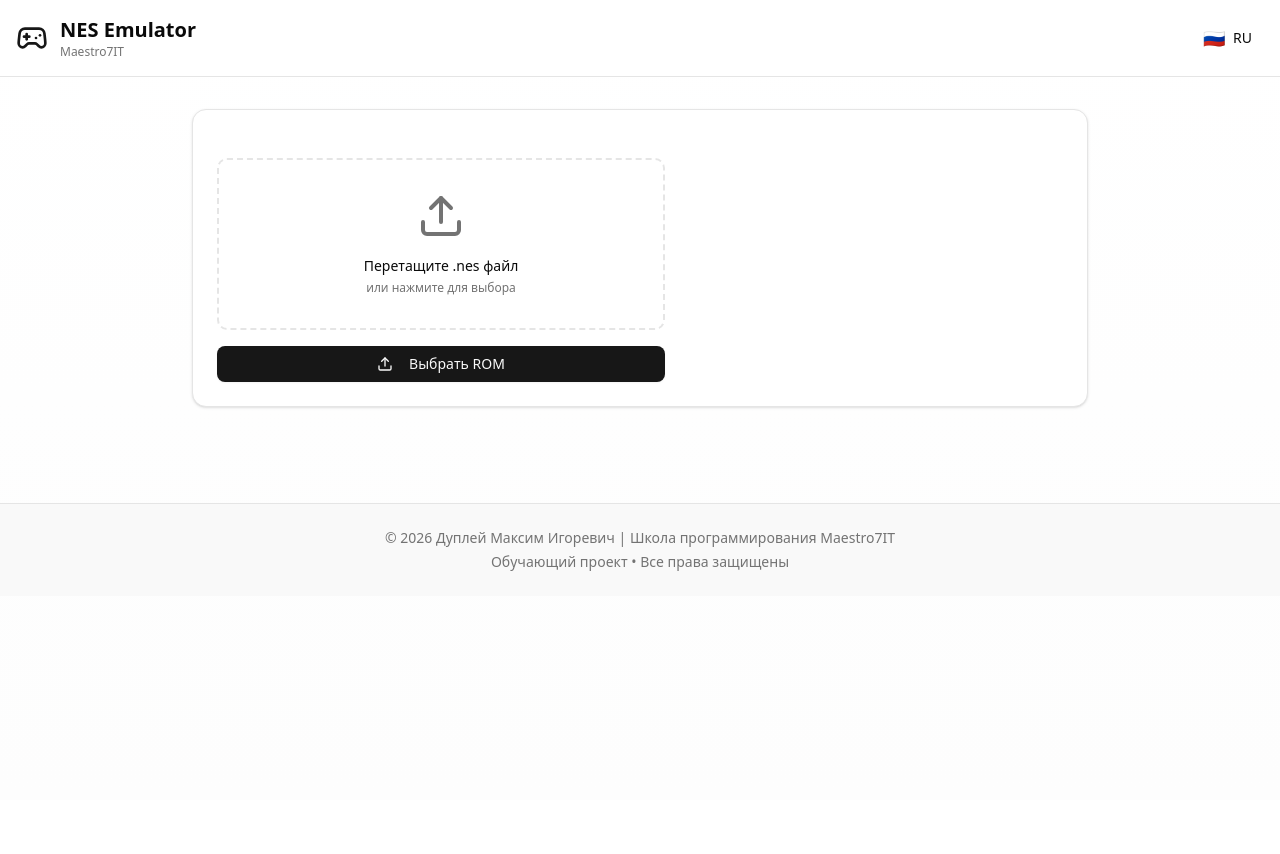
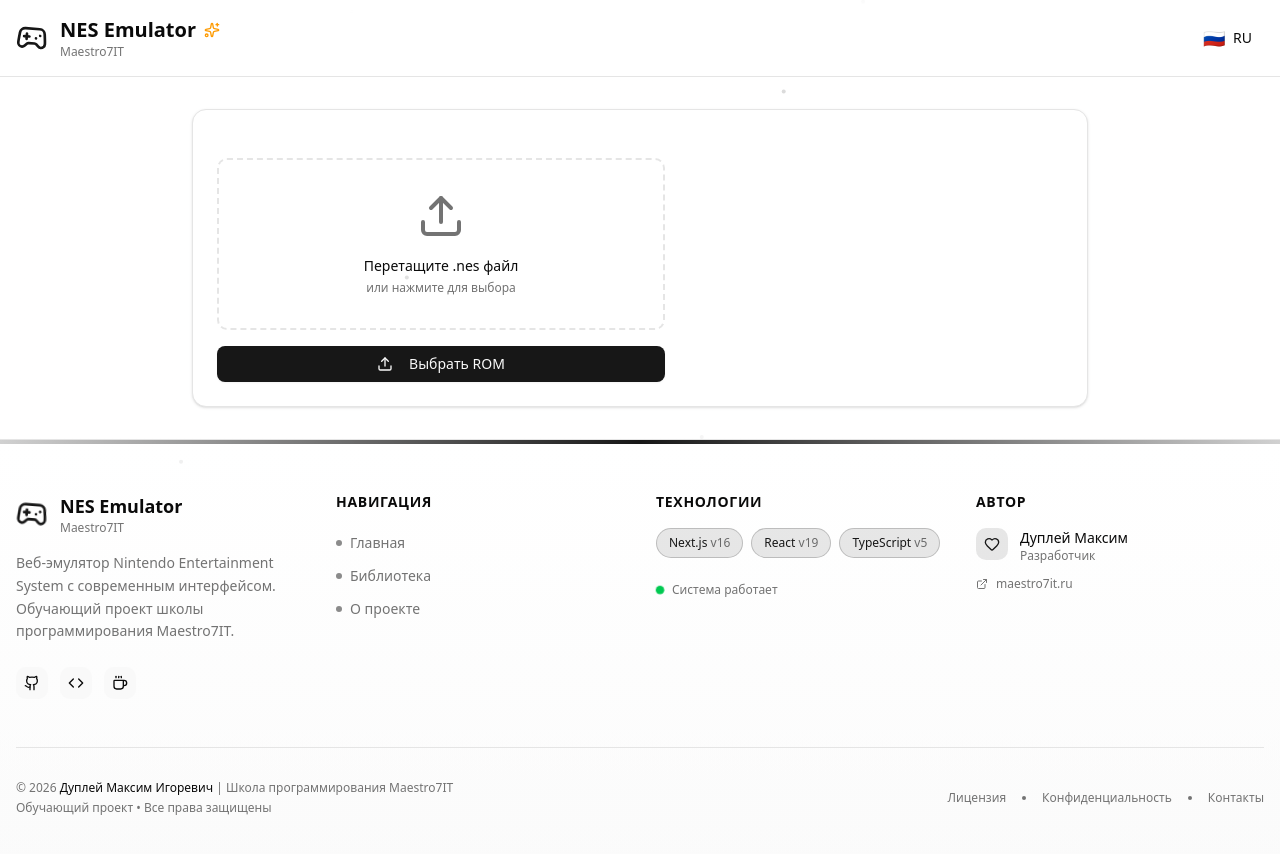
Before and after one commit to QuadDarv1ne/nes-emulator-project, a Next.js app: page / in a window 1280 px wide. Shown: the top 854 px of the page. Before the commit the page ends 800 px from the top, so only its background shows below. Built offline with nearby package versions, Linux system fonts and the light colour scheme.

Commit message:
feat: улучшенный UI с анимациями и новый footer

```diff
--- a/src/app/page.tsx
+++ b/src/app/page.tsx
@@ -3,45 +3,93 @@
 import { useI18n } from '@/lib/i18n'
 import { LocaleSwitcher } from '@/lib/i18n/locale-switcher'
 import { Emulator } from '@/components/emulator'
-import { Gamepad2 } from 'lucide-react'
+import { Footer } from '@/components/footer'
+import { Gamepad2, Sparkles } from 'lucide-react'
+import { motion } from 'framer-motion'
 
 export default function Home() {
   const { t } = useI18n()
 
   return (
-    <div className="min-h-screen bg-gradient-to-b from-background to-muted/20">
+    <div className="min-h-screen bg-gradient-to-b from-background via-background to-muted/20 flex flex-col">
+      {/* Animated background particles */}
+      <div className="fixed inset-0 pointer-events-none overflow-hidden">
+        {[...Array(20)].map((_, i) => (
+          <motion.div
+            key={i}
+            className="absolute w-1 h-1 bg-primary/20 rounded-full"
+            initial={{
+              x: Math.random() * (typeof window !== 'undefined' ? window.innerWidth : 1000),
+              y: Math.random() * (typeof window !== 'undefined' ? window.innerHeight : 1000),
+            }}
+            animate={{
+              y: [null, Math.random() * -100 - 50],
+              opacity: [0, 1, 0],
+            }}
+            transition={{
+              duration: Math.random() * 3 + 2,
+              repeat: Infinity,
+              delay: Math.random() * 2,
+            }}
+          />
+        ))}
+      </div>
+
       {/* Header */}
-      <header className="border-b bg-background/95 backdrop-blur supports-[backdrop-filter]:bg-background/60 sticky top-0 z-50">
+      <motion.header
+        className="border-b bg-background/95 backdrop-blur supports-[backdrop-filter]:bg-background/60 sticky top-0 z-50"
+        initial={{ y: -100 }}
+        animate={{ y: 0 }}
+        transition={{ duration: 0.5 }}
+      >
         <div className="container mx-auto px-4 py-4 flex items-center justify-between">
-          <div className="flex items-center gap-3">
-            <Gamepad2 className="h-8 w-8 text-primary" />
+          <motion.div
+            className="flex items-center gap-3"
+            whileHover={{ scale: 1.02 }}
+          >
+            <motion.div
+              animate={{ rotate: [0, 5, -5, 0] }}
+              transition={{ duration: 2, repeat: Infinity, repeatDelay: 3 }}
+            >
+              <Gamepad2 className="h-8 w-8 text-primary" />
+            </motion.div>
             <div>
-              <h1 className="text-xl font-bold">{t('emulator.title')}</h1>
+              <motion.h1
+                className="text-xl font-bold flex items-center gap-2"
+                initial={{ opacity: 0, x: -20 }}
+                animate={{ opacity: 1, x: 0 }}
+                transition={{ delay: 0.2 }}
+              >
+                {t('emulator.title')}
+                <Sparkles className="h-4 w-4 text-amber-500" />
+              </motion.h1>
               <p className="text-xs text-muted-foreground">Maestro7IT</p>
             </div>
-          </div>
-          <div className="flex items-center gap-2">
+          </motion.div>
+          <motion.div
+            className="flex items-center gap-2"
+            initial={{ opacity: 0, x: 20 }}
+            animate={{ opacity: 1, x: 0 }}
+            transition={{ delay: 0.2 }}
+          >
             <LocaleSwitcher />
-          </div>
+          </motion.div>
         </div>
-      </header>
+      </motion.header>
 
       {/* Main Content */}
-      <main className="container mx-auto px-4 py-8">
-        <Emulator />
+      <main className="container mx-auto px-4 py-8 flex-grow">
+        <motion.div
+          initial={{ opacity: 0, y: 20 }}
+          animate={{ opacity: 1, y: 0 }}
+          transition={{ duration: 0.5, delay: 0.3 }}
+        >
+          <Emulator />
+        </motion.div>
       </main>
 
       {/* Footer */}
-      <footer className="border-t bg-muted/50 mt-16">
-        <div className="container mx-auto px-4 py-6 text-center text-sm text-muted-foreground">
-          <p>
-            © 2026 {t('footer.author')} | {t('footer.school')}
-          </p>
-          <p className="mt-1">
-            {t('footer.educational')} • {t('footer.rights')}
-          </p>
-        </div>
-      </footer>
+      <Footer />
     </div>
   )
 }
--- /dev/null
+++ b/src/components/footer.tsx
@@ -0,0 +1,199 @@
+'use client'
+
+import { useState, useEffect } from 'react'
+import { Gamepad2, Github, Heart, Code, Coffee, ExternalLink } from 'lucide-react'
+import { motion } from 'framer-motion'
+
+const socialLinks = [
+  { name: 'GitHub', icon: Github, href: 'https://github.com/QuadDarv1ne/nes-emulator-project', color: 'hover:text-gray-300' },
+  { name: 'Maestro7IT', icon: Code, href: 'https://maestro7it.ru', color: 'hover:text-blue-400' },
+  { name: 'Support', icon: Coffee, href: '#', color: 'hover:text-amber-400' },
+]
+
+const quickLinks = [
+  { name: 'Главная', href: '/' },
+  { name: 'Библиотека', href: '#library' },
+  { name: 'О проекте', href: '#about' },
+]
+
+const techStack = [
+  { name: 'Next.js', version: '16' },
+  { name: 'React', version: '19' },
+  { name: 'TypeScript', version: '5' },
+]
+
+export function Footer() {
+  const [currentYear] = useState(new Date().getFullYear())
+  const [mounted, setMounted] = useState(false)
+
+  useEffect(() => {
+    setMounted(true)
+  }, [])
+
+  if (!mounted) return null
+
+  return (
+    <footer className="border-t bg-gradient-to-b from-background to-muted/30 mt-auto">
+      {/* Decorative top border */}
+      <div className="h-1 bg-gradient-to-r from-primary/20 via-primary to-primary/20" />
+
+      <div className="container mx-auto px-4 py-12">
+        <div className="grid grid-cols-1 md:grid-cols-2 lg:grid-cols-4 gap-8">
+          {/* Brand Section */}
+          <motion.div
+            className="space-y-4"
+            initial={{ opacity: 0, y: 20 }}
+            animate={{ opacity: 1, y: 0 }}
+            transition={{ duration: 0.5 }}
+          >
+            <div className="flex items-center gap-3">
+              <motion.div
+                animate={{ rotate: [0, 5, -5, 0] }}
+                transition={{ duration: 2, repeat: Infinity, repeatDelay: 3 }}
+              >
+                <Gamepad2 className="h-8 w-8 text-primary" />
+              </motion.div>
+              <div>
+                <h3 className="font-bold text-lg">NES Emulator</h3>
+                <p className="text-xs text-muted-foreground">Maestro7IT</p>
+              </div>
+            </div>
+            <p className="text-sm text-muted-foreground leading-relaxed">
+              Веб-эмулятор Nintendo Entertainment System с современным интерфейсом.
+              Обучающий проект школы программирования Maestro7IT.
+            </p>
+
+            {/* Social Links */}
+            <div className="flex gap-3 pt-2">
+              {socialLinks.map((social) => (
+                <motion.a
+                  key={social.name}
+                  href={social.href}
+                  target="_blank"
+                  rel="noopener noreferrer"
+                  className={`p-2 rounded-lg bg-muted/50 transition-colors ${social.color}`}
+                  whileHover={{ scale: 1.1, y: -2 }}
+                  whileTap={{ scale: 0.95 }}
+                  title={social.name}
+                >
+                  <social.icon className="h-4 w-4" />
+                </motion.a>
+              ))}
+            </div>
+          </motion.div>
+
+          {/* Quick Links */}
+          <motion.div
+            className="space-y-4"
+            initial={{ opacity: 0, y: 20 }}
+            animate={{ opacity: 1, y: 0 }}
+            transition={{ duration: 0.5, delay: 0.1 }}
+          >
+            <h4 className="font-semibold text-sm uppercase tracking-wider">Навигация</h4>
+            <ul className="space-y-2">
+              {quickLinks.map((link) => (
+                <motion.li key={link.name}>
+                  <a
+                    href={link.href}
+                    className="text-sm text-muted-foreground hover:text-foreground transition-colors inline-flex items-center gap-2 group"
+                  >
+                    <span className="w-1.5 h-1.5 rounded-full bg-primary/50 group-hover:bg-primary transition-colors" />
+                    {link.name}
+                  </a>
+                </motion.li>
+              ))}
+            </ul>
+          </motion.div>
+
+          {/* Tech Stack */}
+          <motion.div
+            className="space-y-4"
+            initial={{ opacity: 0, y: 20 }}
+            animate={{ opacity: 1, y: 0 }}
+            transition={{ duration: 0.5, delay: 0.2 }}
+          >
+            <h4 className="font-semibold text-sm uppercase tracking-wider">Технологии</h4>
+            <div className="flex flex-wrap gap-2">
+              {techStack.map((tech) => (
+                <motion.span
+                  key={tech.name}
+                  className="px-3 py-1.5 text-xs font-medium rounded-full bg-primary/10 text-primary border border-primary/20"
+                  whileHover={{ scale: 1.05, backgroundColor: 'rgba(var(--primary), 0.15)' }}
+                >
+                  {tech.name} <span className="opacity-60">v{tech.version}</span>
+                </motion.span>
+              ))}
+            </div>
+
+            {/* Status Indicator */}
+            <div className="flex items-center gap-2 pt-2">
+              <motion.span
+                className="w-2 h-2 rounded-full bg-green-500"
+                animate={{ scale: [1, 1.2, 1] }}
+                transition={{ duration: 2, repeat: Infinity }}
+              />
+              <span className="text-xs text-muted-foreground">Система работает</span>
+            </div>
+          </motion.div>
+
+          {/* Contact/Author */}
+          <motion.div
+            className="space-y-4"
+            initial={{ opacity: 0, y: 20 }}
+            animate={{ opacity: 1, y: 0 }}
+            transition={{ duration: 0.5, delay: 0.3 }}
+          >
+            <h4 className="font-semibold text-sm uppercase tracking-wider">Автор</h4>
+            <div className="space-y-3">
+              <div className="flex items-start gap-3">
+                <motion.div
+                  className="p-2 rounded-lg bg-primary/10"
+                  whileHover={{ rotate: 360 }}
+                  transition={{ duration: 0.6 }}
+                >
+                  <Heart className="h-4 w-4 text-primary" />
+                </motion.div>
+                <div>
+                  <p className="text-sm font-medium">Дуплей Максим</p>
+                  <p className="text-xs text-muted-foreground">Разработчик</p>
+                </div>
+              </div>
+
+              <motion.a
+                href="https://maestro7it.ru"
+                target="_blank"
+                rel="noopener noreferrer"
+                className="flex items-center gap-2 text-xs text-muted-foreground hover:text-foreground transition-colors group"
+                whileHover={{ x: 5 }}
+              >
+                <ExternalLink className="h-3 w-3" />
+                maestro7it.ru
+              </motion.a>
+            </div>
+          </motion.div>
+        </div>
+
+        {/* Bottom Bar */}
+        <motion.div
+          className="border-t mt-12 pt-8 flex flex-col md:flex-row justify-between items-center gap-4"
+          initial={{ opacity: 0 }}
+          animate={{ opacity: 1 }}
+          transition={{ duration: 0.5, delay: 0.4 }}
+        >
+          <div className="text-xs text-muted-foreground text-center md:text-left">
+            <p>© {currentYear} <span className="text-foreground font-medium">Дуплей Максим Игоревич</span> | Школа программирования Maestro7IT</p>
+            <p className="mt-1">Обучающий проект • Все права защищены</p>
+          </div>
+
+          <div className="flex items-center gap-4 text-xs text-muted-foreground">
+            <a href="#" className="hover:text-foreground transition-colors">Лицензия</a>
+            <span className="w-1 h-1 rounded-full bg-muted-foreground" />
+            <a href="#" className="hover:text-foreground transition-colors">Конфиденциальность</a>
+            <span className="w-1 h-1 rounded-full bg-muted-foreground" />
+            <a href="#" className="hover:text-foreground transition-colors">Контакты</a>
+          </div>
+        </motion.div>
+      </div>
+    </footer>
+  )
+}
```
